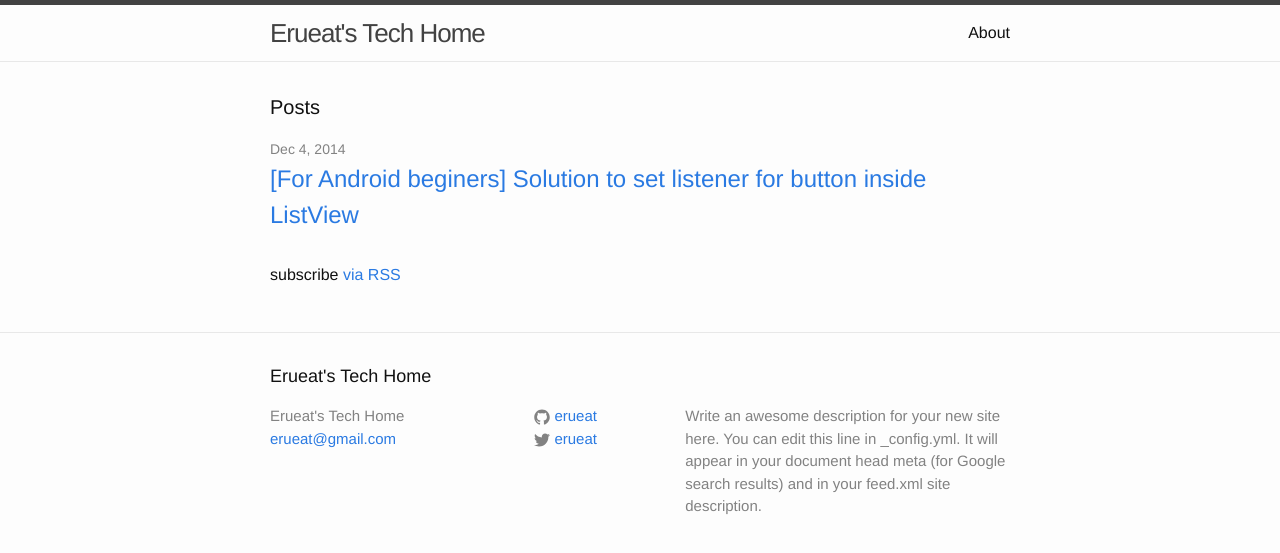
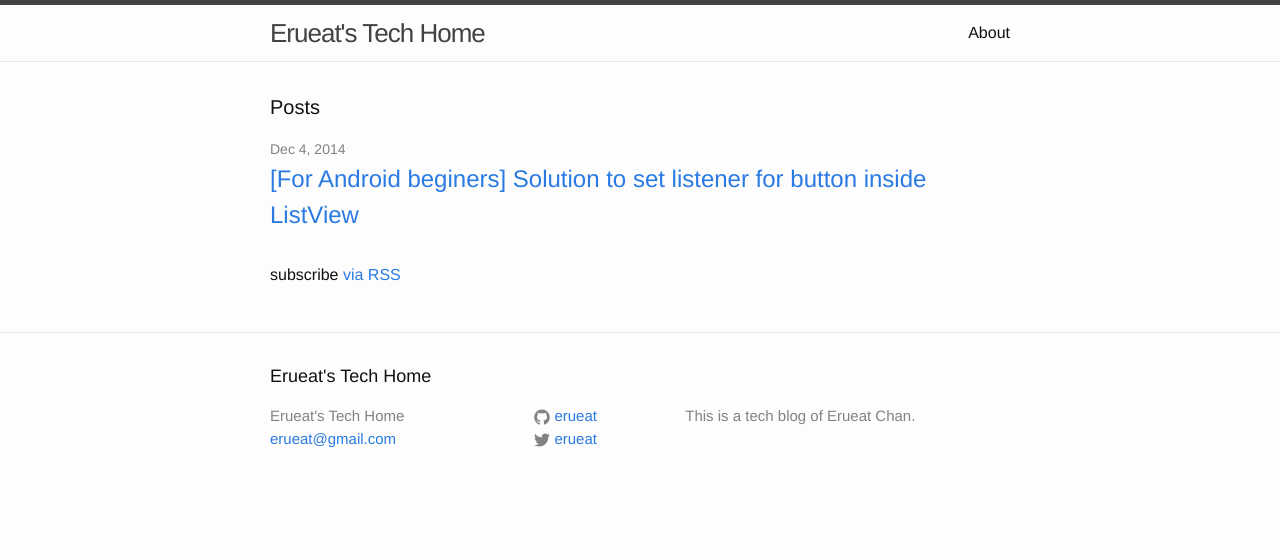
Before and after one commit to erueat/erueat.github.io, a Jekyll site: the page built from index.html, in a window 1280 px wide. Shown: the top 553 px of the page. Built offline with Jekyll 4.4.1, drawn with Linux system fonts in a browser that asks for light colours.

Commit message:
modify description;

```diff
--- a/_config.yml
+++ b/_config.yml
@@ -2,9 +2,7 @@
 title: Erueat's Tech Home
 email: erueat@gmail.com
 description: > # this means to ignore newlines until "baseurl:"
-  Write an awesome description for your new site here. You can edit this
-  line in _config.yml. It will appear in your document head meta (for
-  Google search results) and in your feed.xml site description.
+  This is a tech blog of Erueat Chan.
 baseurl: "" # the subpath of your site, e.g. /blog/
 url: "http://erueat.tk" # the base hostname & protocol for your site
 twitter_username: erueat
```
